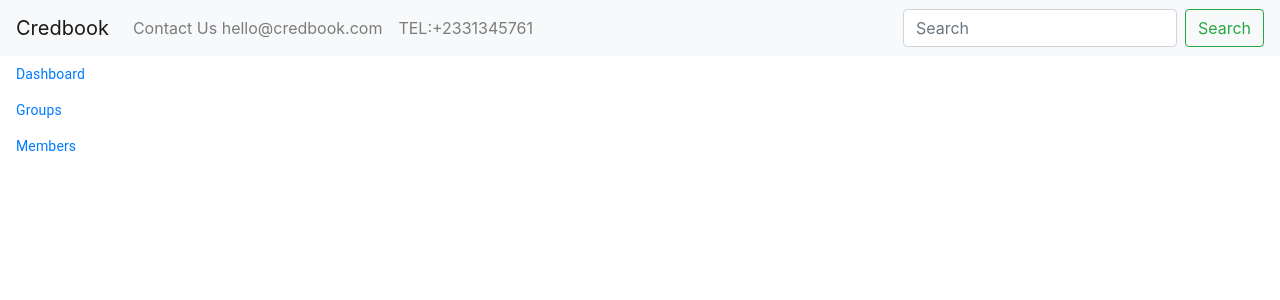
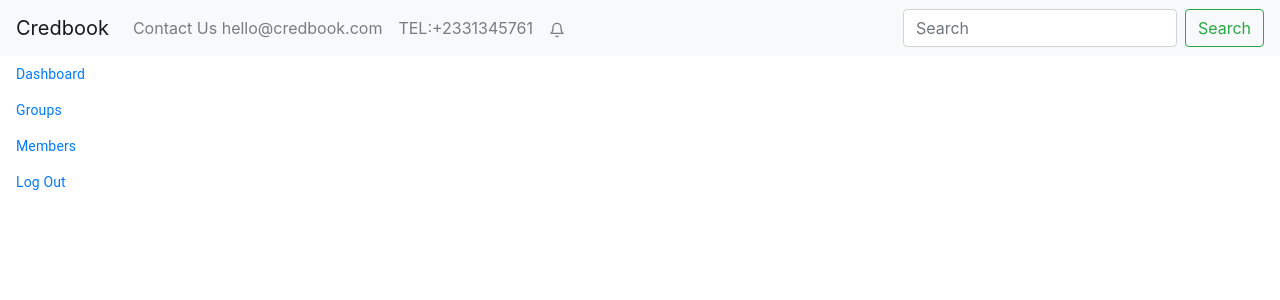
Before and after one commit to Anillab/Dashboard, a React (Create React App) app: page /dash in a window 1280 px wide. Shown: the top 300 px of the page. Built offline with nearby package versions, Linux system fonts and the light colour scheme.

Commit message:
added routes

```diff
--- a/package.json
+++ b/package.json
@@ -15,6 +15,7 @@
     "react-chartjs-2": "^2.9.0",
     "react-chartkick": "^0.4.0",
     "react-dom": "^16.13.0",
+    "react-icons": "^3.9.0",
     "react-iframe": "^1.8.0",
     "react-router-dom": "^5.1.2",
     "react-scripts": "3.4.0"
--- a/src/components/Navbar.jsx
+++ b/src/components/Navbar.jsx
@@ -1,6 +1,7 @@
 import React from 'react';
 import {Nav,Form,FormControl,Button, Navbar,Brand,Toggle,Collapse } from 'react-bootstrap'
 import 'bootstrap/dist/css/bootstrap.min.css';
+import { FiBell } from "react-icons/fi";
 
 
 const NavigationBar = (props)=>{
@@ -13,6 +14,7 @@ const NavigationBar = (props)=>{
     <Nav className="mr-auto">
       <Nav.Link href="#home">Contact Us hello@credbook.com</Nav.Link>
       <Nav.Link href="#link">TEL:+2331345761</Nav.Link>
+      <Nav.Link href="#link">< FiBell/></Nav.Link>
 
     </Nav>
     <Form inline>
--- a/src/routes/routes.js
+++ b/src/routes/routes.js
@@ -29,7 +29,15 @@ const routes = [
     exact:true,
     sidebar: () => <span>Home</span>,
     main: () => <h1>B</h1>
+
   },
+  {
+    path:'/dashboard/logout',
+    exact:true,
+    sidebar: () => <span>Home</span>,
+    main: () => <h1>You're Logged Out</h1>
+
+  }
 ]
 
 const MainRoute = (props) => {
@@ -53,6 +61,11 @@ const MainRoute = (props) => {
             <ListItemText>Members</ListItemText>
           </ListItem>
         </Link>
+        <Link to='/dashboard/logout'>
+          <ListItem button>
+            <ListItemText>Log Out</ListItemText>
+          </ListItem>
+        </Link>
       </List>
     </div>
 
```
Also changed, not shown: 1 other file (tests, documents, lock files or other folders).
